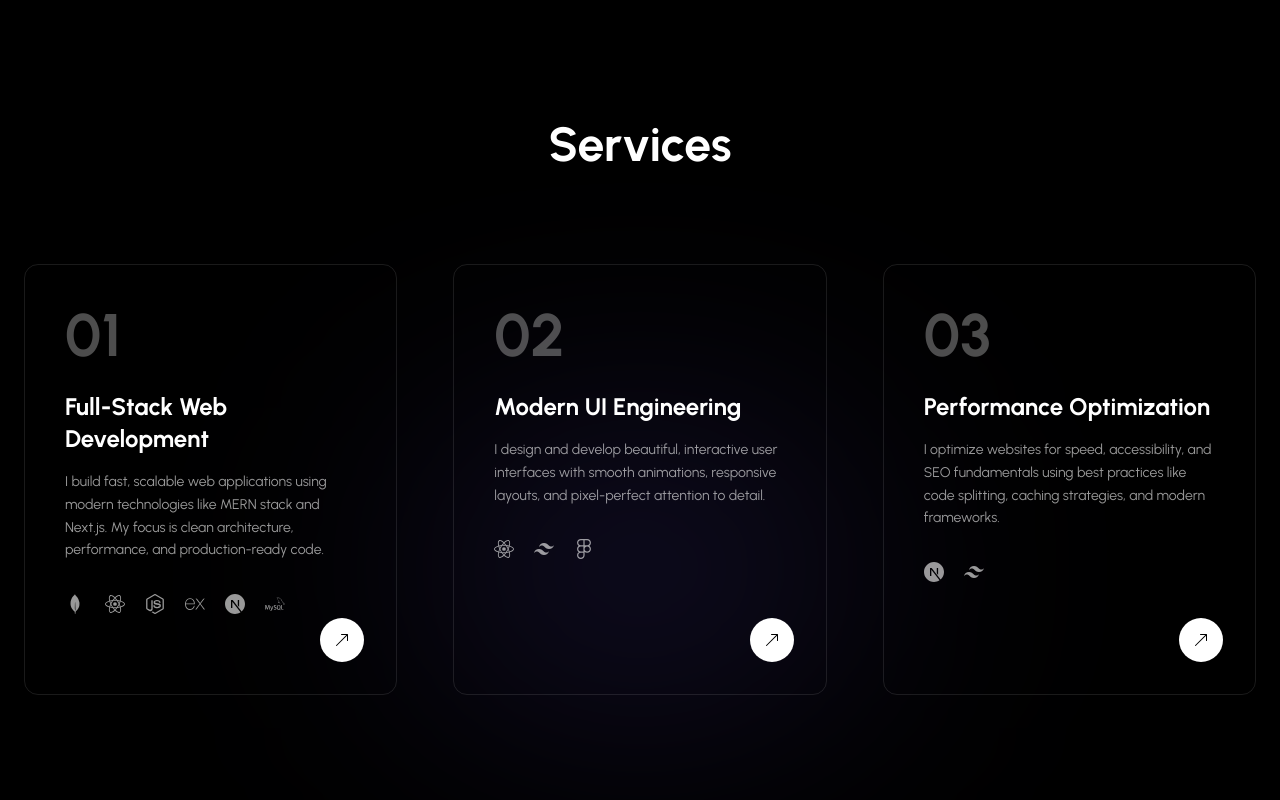
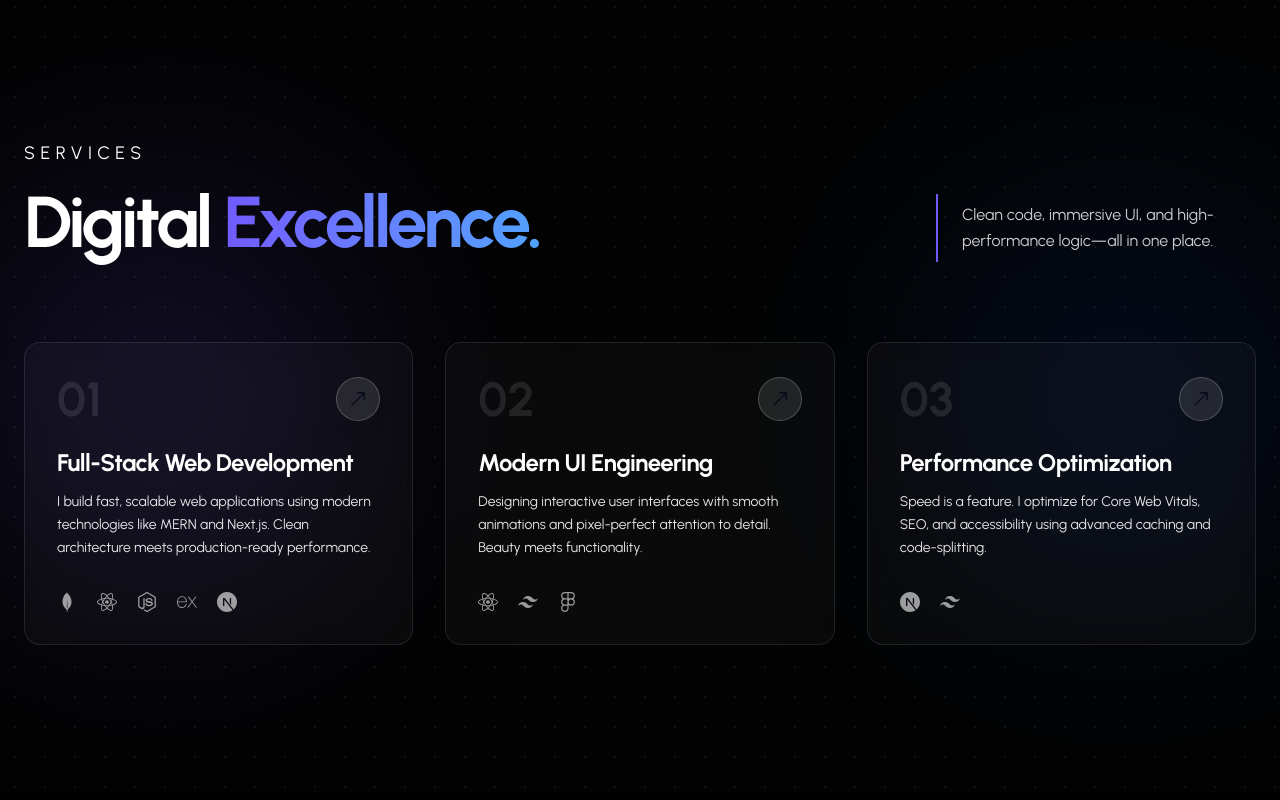
Before and after one commit to elishabhatti/elisha-portfolio, a Next.js app: page / in a window 1280 px wide. Shown: the part 1700-2500 px from the top of the page. Built offline with nearby package versions, Linux system fonts and the light colour scheme.

Commit message:
refactor: the whole services page

```diff
--- a/components/pages/Services.jsx
+++ b/components/pages/Services.jsx
@@ -1,133 +1,159 @@
 "use client";
 
-import { motion } from "framer-motion";
+import { motion, useMotionValue, useMotionTemplate, useSpring, useTransform } from "framer-motion";
 import { BsArrowUpRight } from "react-icons/bs";
 import {
-  SiReact,
-  SiNextdotjs,
-  SiNodedotjs,
-  SiTailwindcss,
-  SiExpress,
-  SiMongodb,
-  SiMysql,
-  SiFigma,
+  SiReact, SiNextdotjs, SiNodedotjs, SiTailwindcss,
+  SiExpress, SiMongodb, SiFigma,
 } from "react-icons/si";
 
 const services = [
   {
     num: "01",
     title: "Full-Stack Web Development",
-    description:
-      "I build fast, scalable web applications using modern technologies like MERN stack and Next.js. My focus is clean architecture, performance, and production-ready code.",
-    icons: [SiMongodb, SiReact, SiNodedotjs, SiExpress, SiNextdotjs, SiMysql],
+    description: "I build fast, scalable web applications using modern technologies like MERN and Next.js. Clean architecture meets production-ready performance.",
+    icons: [SiMongodb, SiReact, SiNodedotjs, SiExpress, SiNextdotjs],
   },
   {
     num: "02",
     title: "Modern UI Engineering",
-    description:
-      "I design and develop beautiful, interactive user interfaces with smooth animations, responsive layouts, and pixel-perfect attention to detail.",
+    description: "Designing interactive user interfaces with smooth animations and pixel-perfect attention to detail. Beauty meets functionality.",
     icons: [SiReact, SiTailwindcss, SiFigma],
   },
   {
     num: "03",
     title: "Performance Optimization",
-    description:
-      "I optimize websites for speed, accessibility, and SEO fundamentals using best practices like code splitting, caching strategies, and modern frameworks.",
+    description: "Speed is a feature. I optimize for Core Web Vitals, SEO, and accessibility using advanced caching and code-splitting.",
     icons: [SiNextdotjs, SiTailwindcss],
   },
 ];
 
-const container = {
-  hidden: {},
-  show: {
-    transition: {
-      staggerChildren: 0.18,
-    },
-  },
-};
+const ServiceCard = ({ service, index }) => {
+  const mouseX = useMotionValue(0);
+  const mouseY = useMotionValue(0);
 
-const item = {
-  hidden: { opacity: 0, y: 40 },
-  show: {
-    opacity: 1,
-    y: 0,
-    transition: { duration: 0.7, ease: "easeOut" },
-  },
+  const mouseXSpring = useSpring(mouseX);
+  const mouseYSpring = useSpring(mouseY);
+
+  const rotateX = useTransform(mouseYSpring, [-0.5, 0.5], ["10deg", "-10deg"]);
+  const rotateY = useTransform(mouseXSpring, [-0.5, 0.5], ["-10deg", "10deg"]);
+
+  function onMouseMove(e) {
+    const rect = e.currentTarget.getBoundingClientRect();
+    const xPct = (e.clientX - rect.left) / rect.width - 0.5;
+    const yPct = (e.clientY - rect.top) / rect.height - 0.5;
+    mouseX.set(xPct);
+    mouseY.set(yPct);
+  }
+
+  function onMouseLeave() {
+    mouseX.set(0);
+    mouseY.set(0);
+  }
+
+  const background = useMotionTemplate`
+    radial-gradient(
+      350px circle at ${useTransform(mouseXSpring, [-0.5, 0.5], ["0%", "100%"])} ${useTransform(mouseYSpring, [-0.5, 0.5], ["0%", "100%"])},
+      rgba(114, 90, 254, 0.25),
+      transparent 80%
+    )
+  `;
+
+  return (
+    <motion.div
+      onMouseMove={onMouseMove}
+      onMouseLeave={onMouseLeave}
+      style={{ rotateX, rotateY, transformStyle: "preserve-3d" }}
+      initial={{ opacity: 0, y: 30 }}
+      whileInView={{ opacity: 1, y: 0 }}
+      transition={{ duration: 0.5, delay: index * 0.1 }}
+      viewport={{ once: true }}
+      className="group relative rounded-2xl border border-white/10 bg-white/[0.03] backdrop-blur-md p-8 overflow-hidden cursor-pointer"
+    >
+      <motion.div
+        className="pointer-events-none absolute -inset-px rounded-2xl opacity-0 transition duration-500 group-hover:opacity-100"
+        style={{ background }}
+      />
+
+      <div style={{ transform: "translateZ(50px)" }} className="relative z-10 flex flex-col h-full">
+        <div className="flex justify-between items-center">
+          <span className="text-5xl font-black text-white/10 group-hover:text-[#725afe]/40 transition-all duration-500">
+            {service.num}
+          </span>
+          <div className="p-3 rounded-full bg-white/10 border border-white/20 group-hover:bg-[#725afe] group-hover:text-white transition-all duration-500 group-hover:rotate-45 shadow-lg">
+            <BsArrowUpRight className="text-lg" />
+          </div>
+        </div>
+
+        <h3 className="text-2xl font-bold mt-6 text-white group-hover:text-[#725afe] transition-colors tracking-tight">
+          {service.title}
+        </h3>
+
+        <p className="mt-3 text-white/90 leading-relaxed text-sm">
+          {service.description}
+        </p>
+
+        <div className="mt-8 flex gap-5">
+          {service.icons.map((Icon, i) => (
+            <Icon key={i} className="text-xl text-white/60 group-hover:text-white group-hover:scale-125 transition-all duration-300" />
+          ))}
+        </div>
+      </div>
+    </motion.div>
+  );
 };
 
 const Services = () => {
   return (
     <section
       id="services"
-      className="relative w-full py-32 px-6 bg-black text-white overflow-hidden"
+      className="relative w-full min-h-screen flex items-center py-24 px-6 bg-[#030303] overflow-hidden"
     >
-      {/* Background Glow */}
-      <div
-        className="absolute top-1/2 left-1/2 -translate-x-1/2 w-[65vw] h-[40vh]"
-        style={{
-          background: "radial-gradient(circle, #725afe33, transparent 70%)",
-          filter: "blur(120px)",
-        }}
-      />
+      {/* Background Decor */}
+      <div className="absolute inset-0 bg-[radial-gradient(#ffffff10_1px,transparent_1px)] [background-size:30px_30px]" />
+      <div className="absolute top-1/4 -left-10 w-[400px] h-[400px] bg-[#725afe]/15 blur-[120px] rounded-full" />
+      <div className="absolute bottom-1/4 -right-10 w-[400px] h-[400px] bg-blue-600/10 blur-[120px] rounded-full" />
 
-      <motion.div
-        variants={container}
-        initial="hidden"
-        whileInView="show"
-        viewport={{ once: true }}
-        className="relative z-10 max-w-7xl mx-auto"
-      >
-        {/* Title */}
-        <motion.h2
-          variants={item}
-          className="text-center text-4xl md:text-5xl font-bold mb-24"
-        >
-          Services
-        </motion.h2>
+      <div className="max-w-7xl mx-auto relative z-10 w-full">
+        <div className="flex flex-col md:flex-row md:items-end justify-between mb-20 gap-8">
+          <div className="max-w-2xl">
+            {/* Header Block */}
+            <motion.h2
+              initial={{ opacity: 0, x: -20 }}
+              whileInView={{ opacity: 1, x: 0 }}
+              className="text-white text-lg font-mono tracking-[0.3em] uppercase mb-4"
+            >
+              Services
+            </motion.h2>
 
-        {/* Grid */}
-        <div className="grid md:grid-cols-2 lg:grid-cols-3 gap-14">
+            <motion.h3
+              initial={{ opacity: 0, y: 20 }}
+              whileInView={{ opacity: 1, y: 0 }}
+              transition={{ delay: 0.1 }}
+              className="text-5xl md:text-7xl font-black text-white tracking-tighter leading-[1.1]"
+            >
+              Digital <span className="text-transparent bg-clip-text bg-gradient-to-r from-[#725afe] to-blue-400">Excellence.</span>
+            </motion.h3>
+          </div>
+
+          <motion.div
+            initial={{ opacity: 0 }}
+            whileInView={{ opacity: 1 }}
+            transition={{ delay: 0.3 }}
+            className="md:max-w-xs"
+          >
+            <p className="text-white/80 text-sm md:text-base border-l-2 border-[#725afe] pl-6 py-2 leading-relaxed">
+              Clean code, immersive UI, and high-performance logic—all in one place.
+            </p>
+          </motion.div>
+        </div>
+
+        <div className="grid md:grid-cols-3 gap-8">
           {services.map((service, index) => (
-            <motion.div
-              key={index}
-              variants={item}
-              whileHover={{ y: -6 }}
-              className="group relative border border-white/10 rounded-xl p-10 transition-all duration-500 hover:border-[#725afe] hover:bg-white/[0.03]"
-            >
-              {/* Number */}
-              <span className="text-6xl font-extrabold text-white/30 group-hover:text-[#725afe] transition duration-500">
-                {service.num}
-              </span>
-
-              {/* Title */}
-              <h3 className="text-2xl font-bold mt-6 mb-4">{service.title}</h3>
-
-              {/* Description */}
-              <p className="text-white/60 leading-relaxed text-sm mb-8">
-                {service.description}
-              </p>
-
-              {/* Tech Icons */}
-              <div className="flex gap-5 mb-10 text-xl text-white/60">
-                {service.icons.map((Icon, i) => (
-                  <Icon
-                    key={i}
-                    className="transition duration-300 group-hover:text-[#725afe] group-hover:scale-110"
-                  />
-                ))}
-              </div>
-
-              {/* Arrow */}
-              <a
-                href="#contact"
-                className="absolute bottom-8 right-8 w-11 h-11 rounded-full bg-white text-black flex items-center justify-center transition-all duration-500 group-hover:bg-[#725afe] group-hover:text-white group-hover:rotate-45"
-              >
-                <BsArrowUpRight />
-              </a>
-            </motion.div>
+            <ServiceCard key={index} service={service} index={index} />
           ))}
         </div>
-      </motion.div>
+      </div>
     </section>
   );
 };
```
